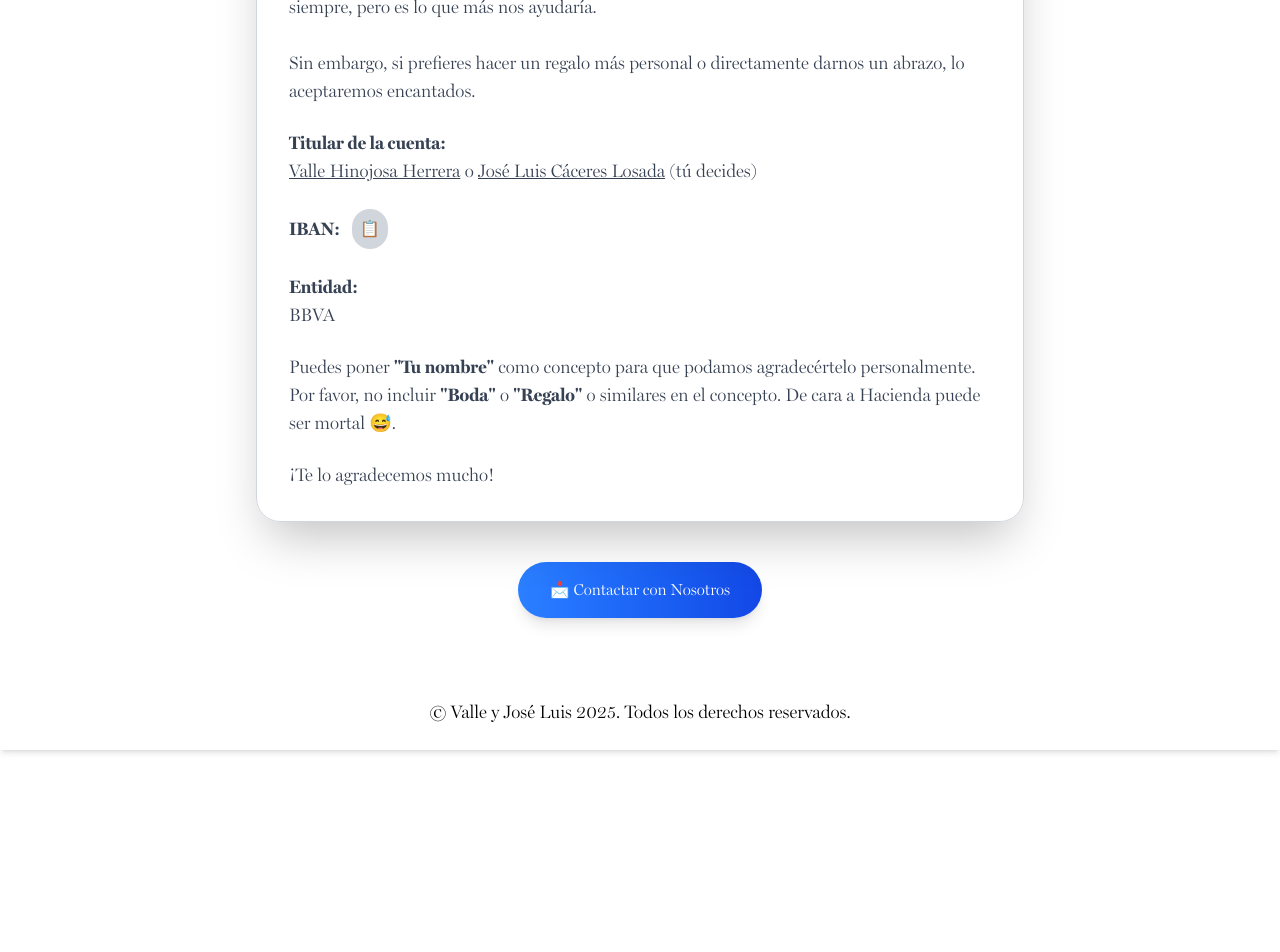
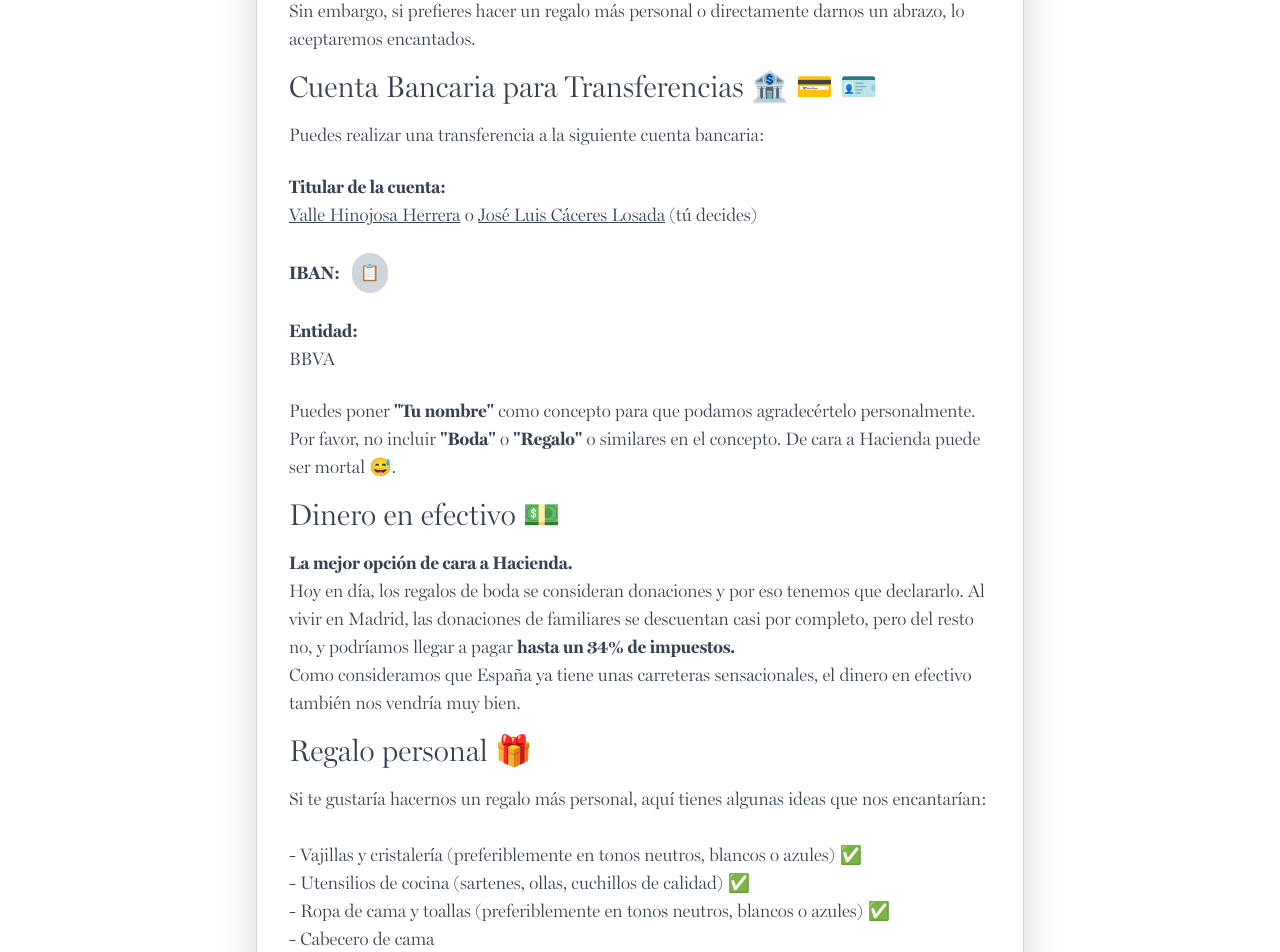
Before and after one commit to jlclosada/valleyjose2025, a Nuxt app: page /gifts in a window 1280 px wide. Shown: the part 500-1452 px from the top of the page. Before the commit the page ends 1250 px from the top, so only its background shows below. Built offline with nearby package versions, Linux system fonts and the light colour scheme.

Commit message:
Secciones en regalos y faq actualizada

```diff
--- a/pages/faq.vue
+++ b/pages/faq.vue
@@ -81,7 +81,7 @@ const faqs = ref([
   },
   {
     pregunta: "¿Habrá transporte disponible?",
-    respuesta: "En principio no contamos con autobuses o transporte colectivo. Se recomienda llegar en coche o taxi. La iglesia está en el centro de Sevilla, por lo que es fácilmente accesible. Sin emabrgo, en el <a href='https://docs.google.com/forms/d/e/1FAIpQLSeg8s8hQTXAMKssr9iePRGYO6RhIUf1eKsO0NfRnYUjJAlD5w/viewform?embedded=true' class='text-blue-800 hover:underline'>formulario</a> podras registrar si necesitas ayuda con el transporte, para poder organizarlo.",
+    respuesta: "Contamos con autobuses que facilitarán el traslado desde la iglesia hasta el cortijo en Gerena con trayectos de Ida y Vuelta. Se recomienda llegar en coche o taxi. La iglesia está en el centro de Sevilla, por lo que es fácilmente accesible. Sin emabrgo, en el <a href='https://docs.google.com/forms/d/e/1FAIpQLSeg8s8hQTXAMKssr9iePRGYO6RhIUf1eKsO0NfRnYUjJAlD5w/viewform?embedded=true' class='text-blue-800 hover:underline'>formulario</a> podras registrar si necesitas ayuda con el transporte, para poder organizarlo.",
     abierto: false
   },
   {
--- a/pages/gifts.vue
+++ b/pages/gifts.vue
@@ -10,13 +10,16 @@
     <!-- Información sobre el regalo -->
     <div
       class="mt-10 w-full max-w-3xl bg-white/80 backdrop-blur-lg p-8 rounded-3xl shadow-2xl border border-gray-300 animate-fade-in text-gray-700 text-left mb-2">
-      <h2 class="text-3xl mt-4 font-miller">Cuenta Bancaria para Transferencias</h2>
-
       <p class="mt-4 text-lg font-light">
         Nos ayudaría mucho en nuestra nueva etapa algo de dinero para empezar. Sí, el regalo de siempre, pero es lo que
         más nos ayudaría.<br><br>
         Sin embargo, si prefieres hacer un regalo más personal o directamente darnos un abrazo, lo aceptaremos
         encantados.
+      </p>
+      <h2 class="text-3xl mt-4 font-miller">Cuenta Bancaria para Transferencias 🏦 💳 🪪</h2>
+
+      <p class="mt-4 text-lg font-light">
+        Puedes realizar una transferencia a la siguiente cuenta bancaria:
       </p>
 
       <div class="mt-6">
@@ -62,6 +65,24 @@
           Puedes poner <b>"Tu nombre"</b> como concepto para que podamos agradecértelo personalmente. Por favor, no incluir <b>"Boda"</b> o <b>"Regalo"</b> o similares en el concepto. De cara a Hacienda puede ser mortal 😅.
         </p>
       </div>
+      <h2 class="text-3xl mt-4 font-miller">Dinero en efectivo 💵</h2>
+      <p class="mt-4 text-lg font-light">
+        <b>La mejor opción de cara a Hacienda.</b><br></br>
+        Hoy en día, los regalos de boda se consideran donaciones y por eso tenemos que declararlo. Al vivir en Madrid, las donaciones de familiares se descuentan casi por completo, pero del resto no, y podríamos llegar a pagar <b>hasta un 34% de impuestos.</b><br></br>
+        Como consideramos que España ya tiene unas carreteras sensacionales, el dinero en efectivo también nos vendría muy bien.<br></br>
+      </p>
+
+      <h2 class="text-3xl mt-4 font-miller">Regalo personal 🎁</h2>
+      <p class="mt-4 text-lg font-light">
+        Si te gustaría hacernos un regalo más personal, aquí tienes algunas ideas que nos encantarían: <br></br>
+        <br></br>
+        - Vajillas y cristalería (preferiblemente en tonos neutros, blancos o azules) ✅ <br></br>
+        - Utensilios de cocina (sartenes, ollas, cuchillos de calidad) ✅ <br></br>
+        - Ropa de cama y toallas (preferiblemente en tonos neutros, blancos o azules) ✅ <br></br>
+        - Cabecero de cama <br></br>
+        - Electrodomésticos pequeños (batidora, tostadora, cafetera) ✅ <br></br>
+        - Minibar <br></br>
+      </p>
 
       <div class="mt-6">
         <p class="text-lg font-light">¡Te lo agradecemos mucho!</p>
```
